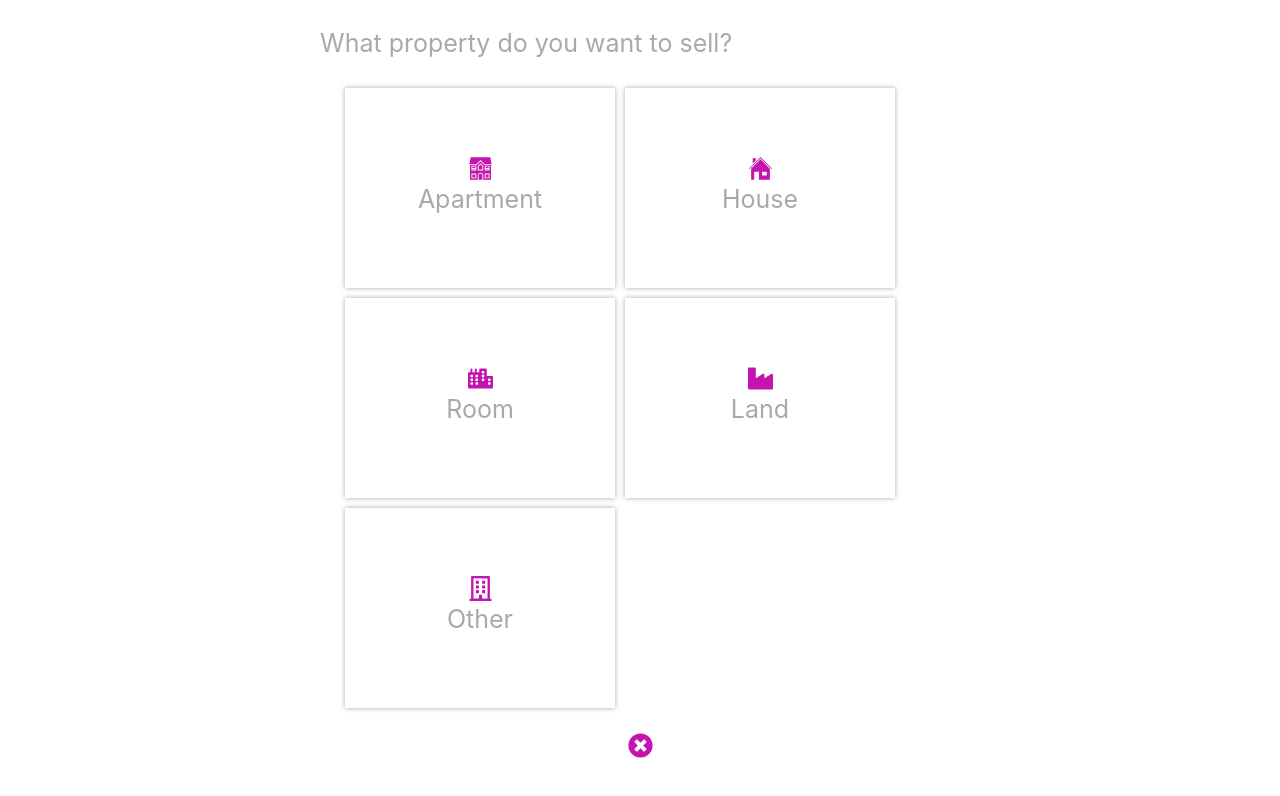
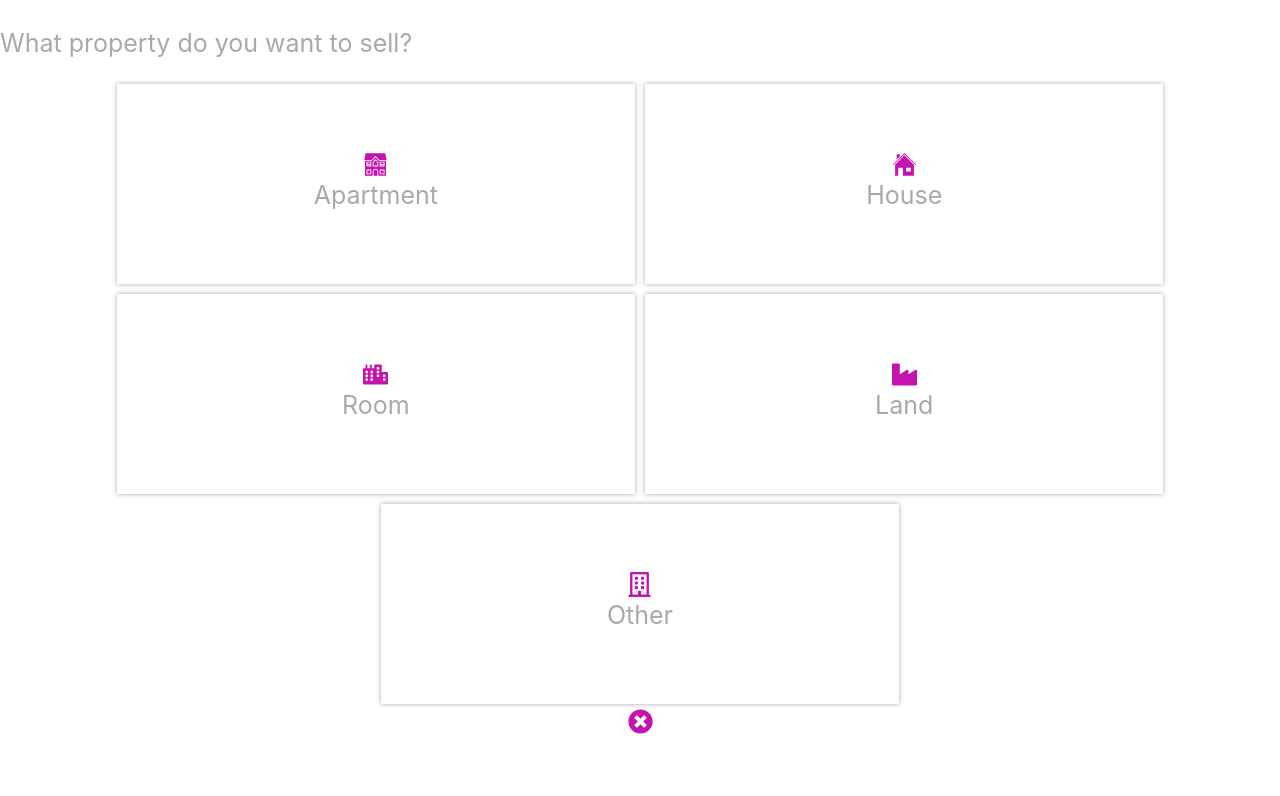
Before and after one commit to ngodi/prohomes-front-end, a React (Create React App) app: page /category-select in a window 1280 px wide. Shown: the top 796 px of the page. Built offline with nearby package versions, Linux system fonts and the light colour scheme.

Commit message:
category selection ui

```diff
--- a/src/components/Category/Category.scss
+++ b/src/components/Category/Category.scss
@@ -1,7 +1,7 @@
 .category{
     color: #C513AF;
     font-size: 25px;
-    width: 50vw;
+    min-width: 300px;
     margin: 25px auto;
     p {
     color: #A7A9AC;
@@ -14,9 +14,10 @@
 }
 .category-list{
     display: flex;
-    justify-content: flex-start;
+    justify-content: center;
     flex-wrap: wrap;
-    margin: 20px;
+    margin: 0 auto;
+    width: 90vw;
 
    > *{
       color: #C513AF;
@@ -24,6 +25,7 @@
         box-shadow: 0 0 5px  #A7A9AC;
         margin: 5px;
       width: 45%;
+      min-width: 100px;
       height: 25vh;
     }
 }
```
